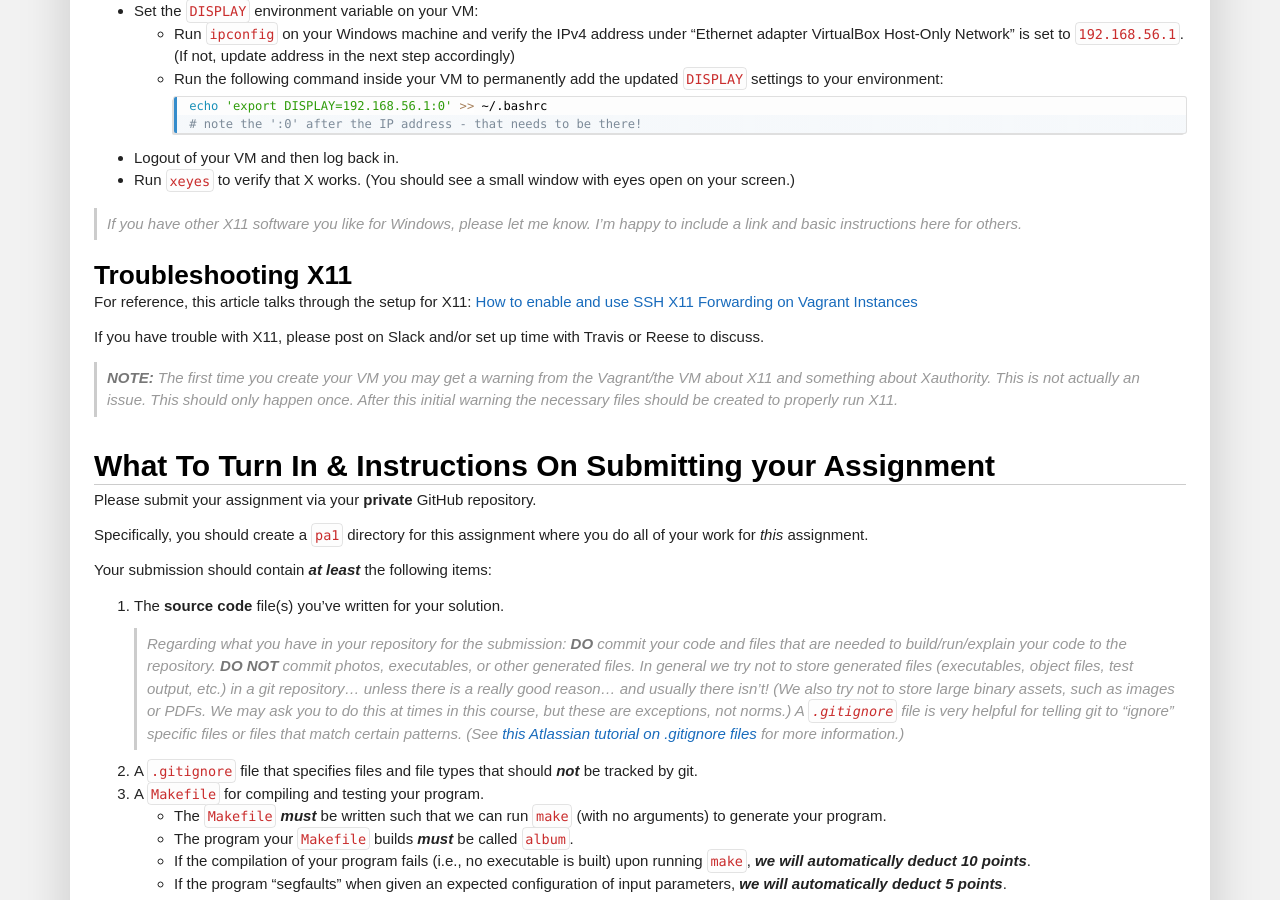
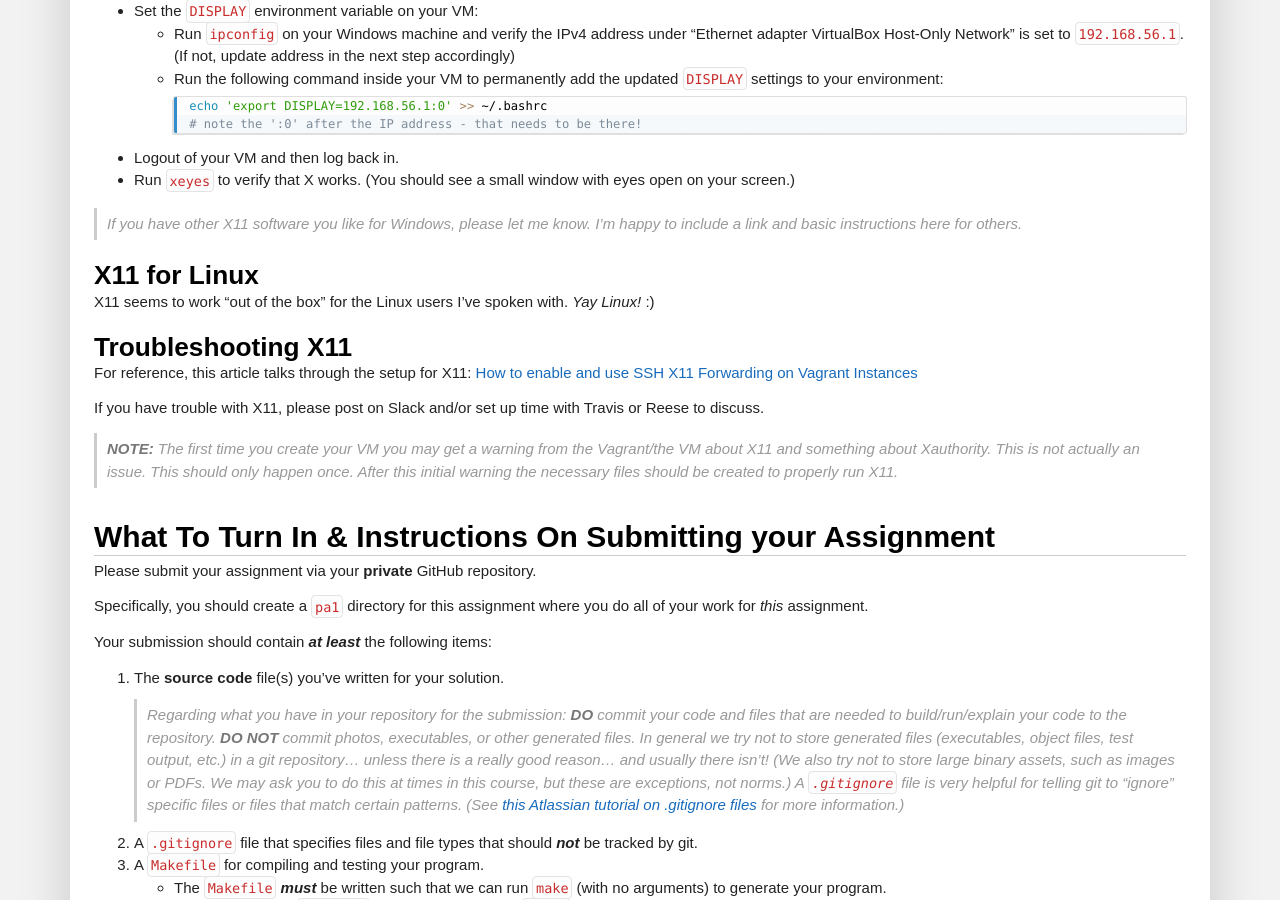
Before and after one commit to traviswpeters/cs460-2020-fall, a Jekyll site: the page built from pa1/index.md, in a window 1280 px wide and 900 px high, scrolled down 3514 px. Built offline with Jekyll 4.4.1, drawn with Linux system fonts in a browser that asks for light colours; nearby versions of some CDN libraries; some web fonts are replaced; comment, search, counter and statistics services are not loaded; our own code applies the rules of GitHub Pages for plain Markdown files; some of the changed text lies outside the part shown.

Commit message:
linux notes

```diff
--- a/pa1/index.md
+++ b/pa1/index.md
@@ -67,7 +67,7 @@ That is:
     * the thumbnails and medium-size versions.
     * (And, optionally, any support files for your HTML file; e.g., a CSS file.)
 
-## Constraints:
+## Constraints
 
 When developing your program, think about what we've been learning in class:
 * Think about processes!
@@ -150,6 +150,10 @@ XMing: [http://www.straightrunning.com/XmingNotes/](http://www.straightrunning.c
 - Run `xeyes` to verify that X works. (You should see a small window with eyes open on your screen.)
 
 > If you have other X11 software you like for Windows, please let me know. I'm happy to include a link and basic instructions here for others.
+
+### X11 for Linux
+
+X11 seems to work "out of the box" for the Linux users I've spoken with. _Yay Linux!_ :)
 
 ### Troubleshooting X11
 
```
